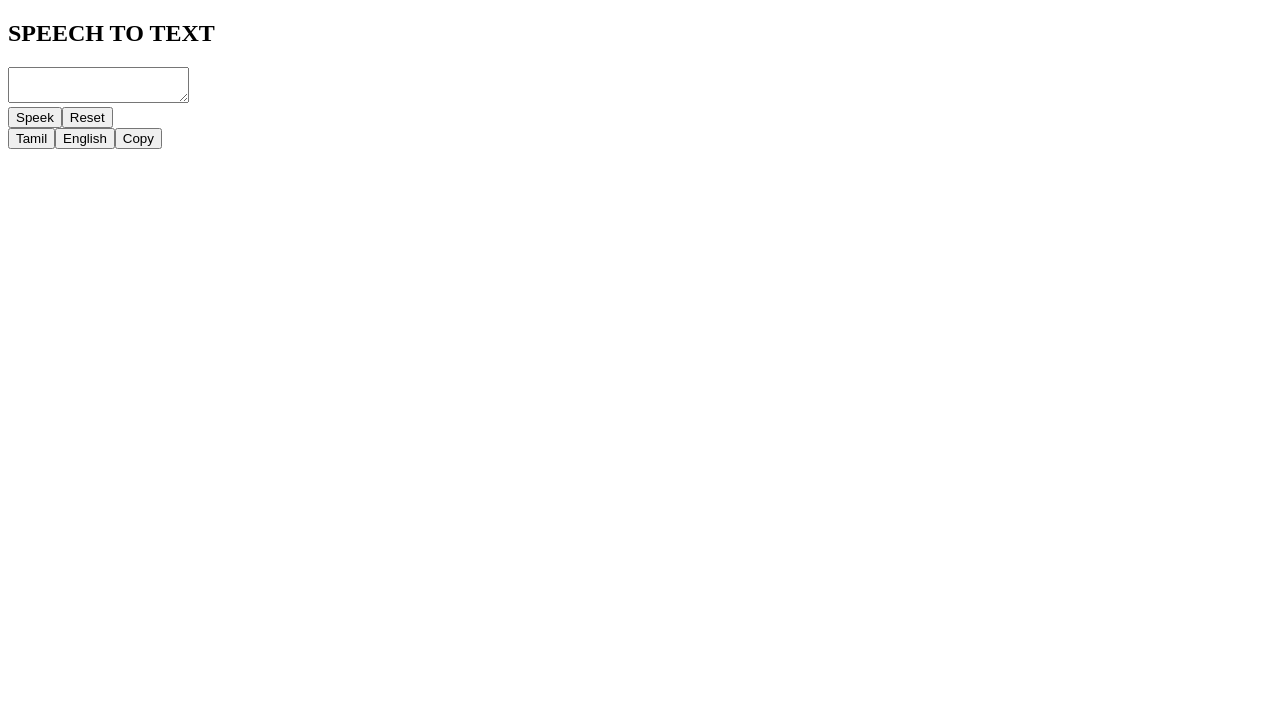
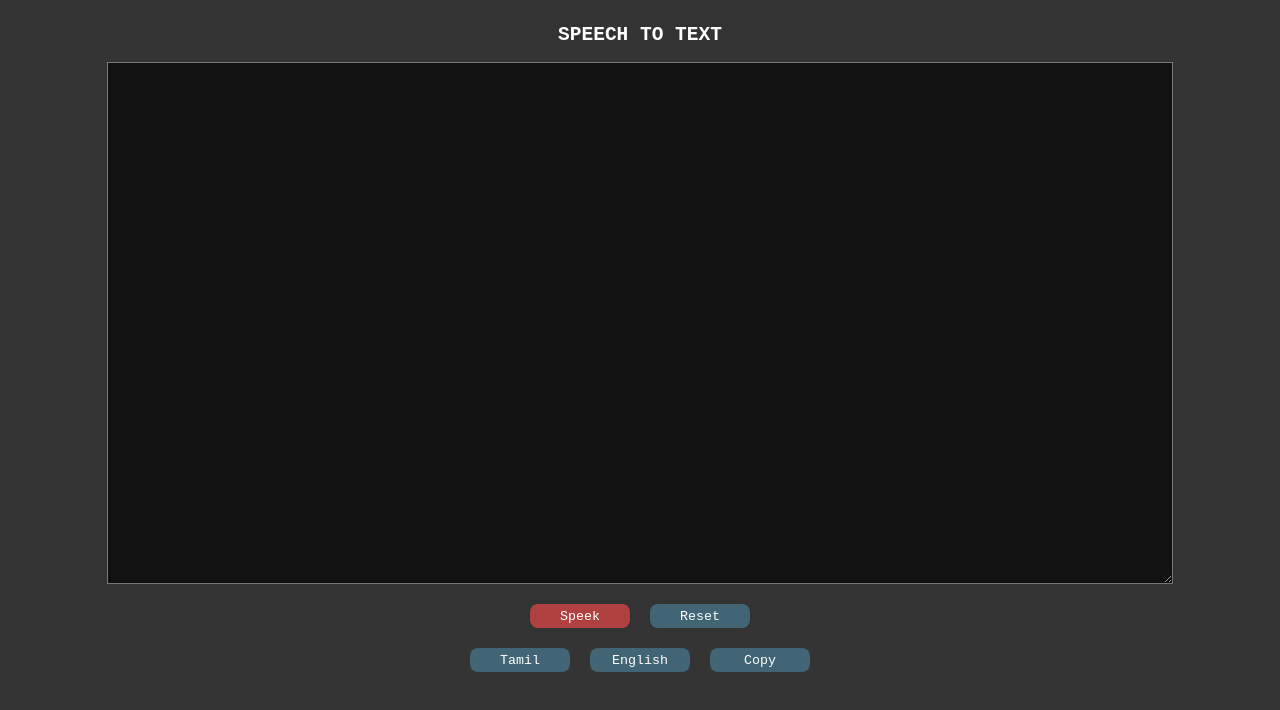
Before and after one commit to sarava338/speech-to-text, a React (Vite) app: page / in a window 1280 px wide. Shown: the top 710 px of the page. Built offline with nearby package versions, Linux system fonts and the light colour scheme.

Commit message:
Modify: Added styles

```diff
--- a/index.html
+++ b/index.html
@@ -3,7 +3,8 @@
   <head>
     <meta charset="UTF-8" />
     <meta name="viewport" content="width=device-width, initial-scale=1.0" />
-    <title>chatBOT</title>
+    <link rel="stylesheet" href="src/index.css">
+    <title>Speech To Text</title>
   </head>
   <body>
     <main id="root"></main>
--- a/src/index.css
+++ b/src/index.css
@@ -0,0 +1,41 @@
+* {
+  font-family: monospace;
+}
+body{
+  background-color: #333;
+  color: white;
+}
+
+article, section, div{
+  display: flex;
+  flex-direction: column;
+  align-items: center;
+  justify-content: center;
+}
+textarea {
+  width: 80vw;
+  height: 60vh;
+  padding: 20px;
+  margin-bottom: 20px;
+  background-color: #121212;
+  color: white;
+}
+
+div {
+  flex-direction: row;
+  gap: 20px;
+  margin-bottom:20px;
+}
+
+button {
+  width: 100px;
+  height: 24px;
+  border: none;
+  border-radius: 8px;
+  background-color: rgb(65, 101, 116);
+  color: white;
+}
+
+button#speek {
+  background-color: rgb(177, 64, 64);
+}
```
